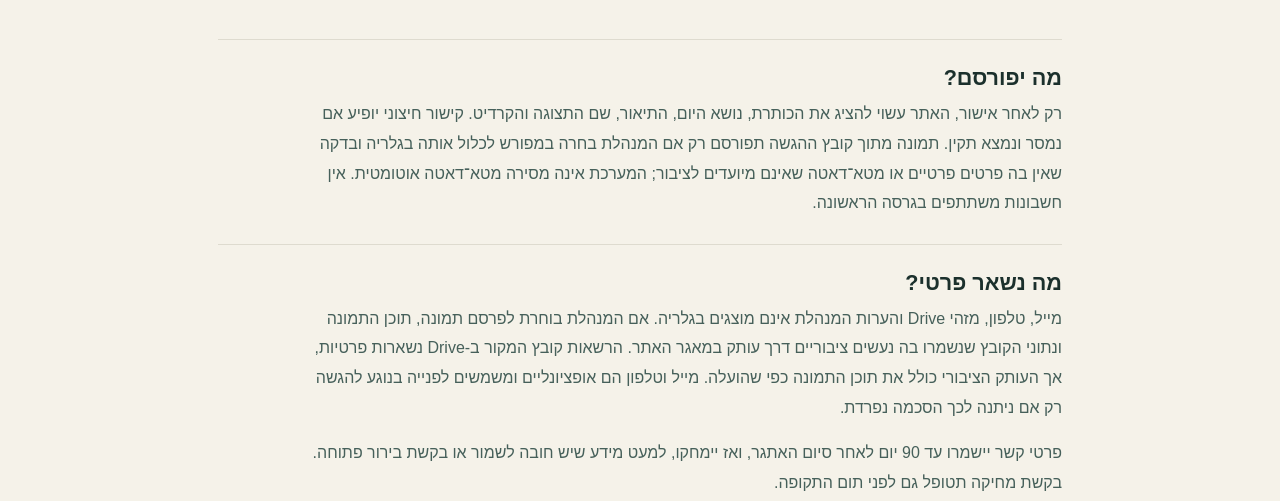
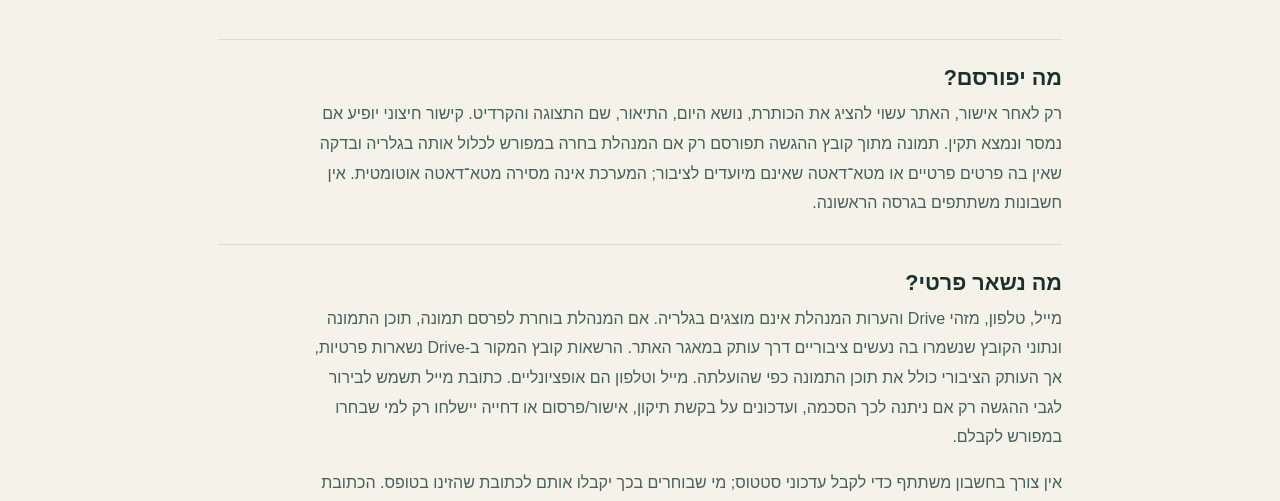
Before and after one commit to isrcartogis/30daymapchallenge_2026, a plain HTML site: page privacy.html in a window 1280 px wide. Shown: the part 441-942 px from the top of the page. Drawn offline with Linux system fonts and the light colour scheme.

Commit message:
Add participant status email disclosures
Co-authored-by: Copilot <223556219+Copilot@users.noreply.github.com>

```diff
--- a/privacy.html
+++ b/privacy.html
@@ -32,8 +32,8 @@
     </section>
     <section class="legal-section">
       <h2>מה נשאר פרטי?</h2>
-      <p>מייל, טלפון, מזהי Drive והערות המנהלת אינם מוצגים בגלריה. אם המנהלת בוחרת לפרסם תמונה, תוכן התמונה ונתוני הקובץ שנשמרו בה נעשים ציבוריים דרך עותק במאגר האתר. הרשאות קובץ המקור ב-Drive נשארות פרטיות, אך העותק הציבורי כולל את תוכן התמונה כפי שהועלה. מייל וטלפון הם אופציונליים ומשמשים לפנייה בנוגע להגשה רק אם ניתנה לכך הסכמה נפרדת.</p>
-      <p>פרטי קשר יישמרו עד 90 יום לאחר סיום האתגר, ואז יימחקו, למעט מידע שיש חובה לשמור או בקשת בירור פתוחה. בקשת מחיקה תטופל גם לפני תום התקופה.</p>
+      <p>מייל, טלפון, מזהי Drive והערות המנהלת אינם מוצגים בגלריה. אם המנהלת בוחרת לפרסם תמונה, תוכן התמונה ונתוני הקובץ שנשמרו בה נעשים ציבוריים דרך עותק במאגר האתר. הרשאות קובץ המקור ב-Drive נשארות פרטיות, אך העותק הציבורי כולל את תוכן התמונה כפי שהועלתה. מייל וטלפון הם אופציונליים. כתובת מייל תשמש לבירור לגבי ההגשה רק אם ניתנה לכך הסכמה, ועדכונים על בקשת תיקון, אישור/פרסום או דחייה יישלחו רק למי שבחרו במפורש לקבלם.</p>
+      <p>אין צורך בחשבון משתתף כדי לקבל עדכוני סטטוס; מי שבוחרים בכך יקבלו אותם לכתובת שהזינו בטופס. הכתובת אינה מאומתת, לכן יש להזין כתובת שאליה יש לכם גישה. פרטי קשר יישמרו עד 90 יום לאחר סיום האתגר, ואז יימחקו, למעט מידע שיש חובה לשמור או בקשת בירור פתוחה. בקשת מחיקה תטופל גם לפני תום התקופה.</p>
     </section>
     <section class="legal-section">
       <h2>זכויות יוצרים והרשאת פרסום</h2>
```
Also changed, not shown: about.html (+2 -2 lines), submit.html (+1 -1 lines).
